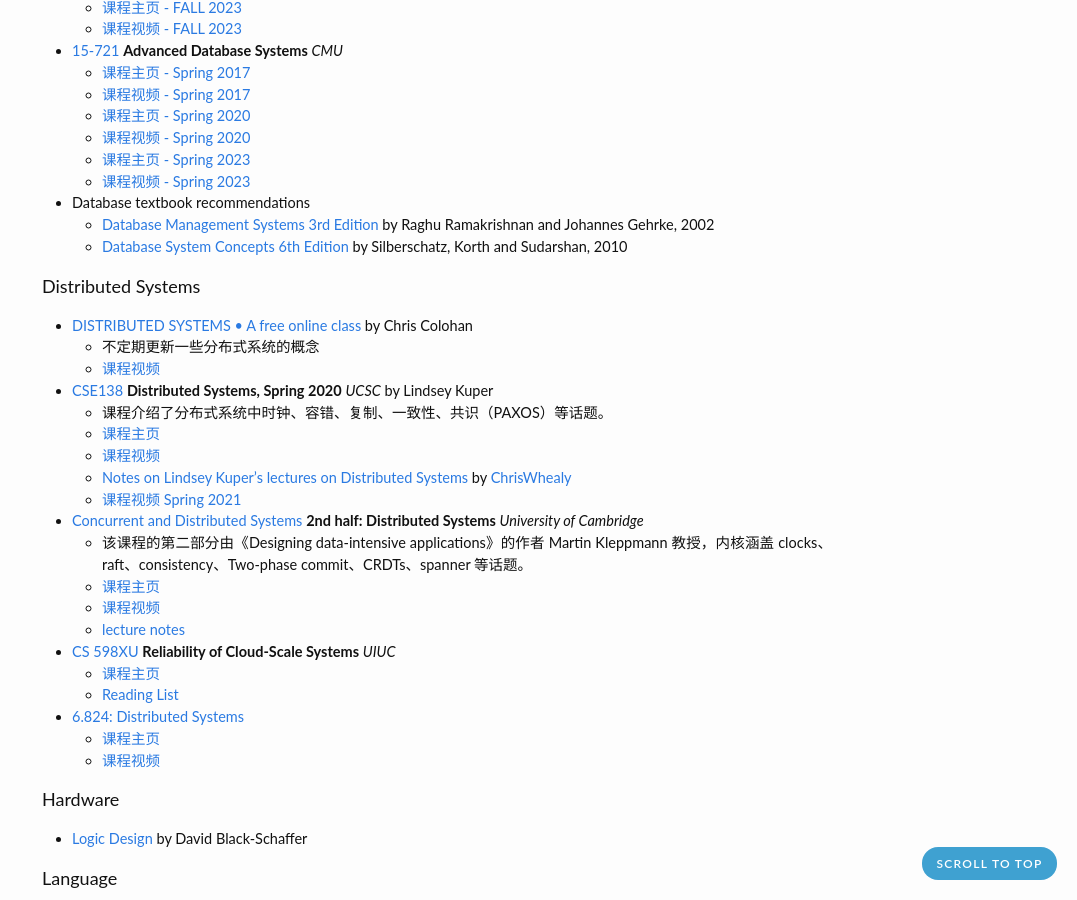
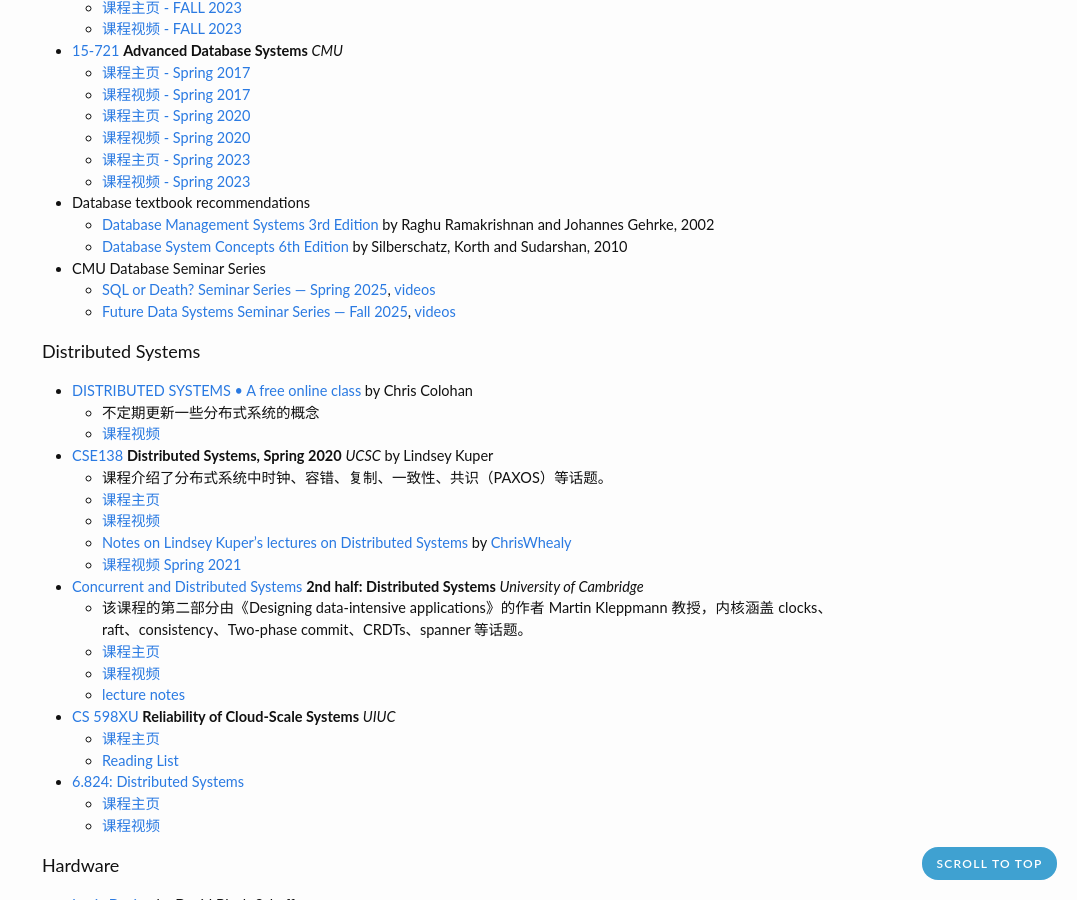
Before and after one commit to zhjwpku/zhjwpku.github.io, a Jekyll site: the page built from _posts/2018-09-16-awesome-cs-courses.md, in a window 1280 px wide and 900 px high, scrolled down 2484 px. Shown: the whole window, without its empty margins (203-1280 px from the left). Built offline with Jekyll 4.4.1, drawn with Linux system fonts in a browser that asks for light colours; comment, search, counter and statistics services are not loaded.

Commit message:
CMU Database Seminar Series

```diff
--- a/_posts/2018-09-16-awesome-cs-courses.md
+++ b/_posts/2018-09-16-awesome-cs-courses.md
@@ -127,6 +127,9 @@
 - Database textbook recommendations
   - [Database Management Systems 3rd Edition](https://www.amazon.com/Database-Management-Systems-Raghu-Ramakrishnan/dp/0072465638) by Raghu Ramakrishnan and Johannes Gehrke, 2002
   - [Database System Concepts 6th Edition](https://www.amazon.com/dp/0073523321) by Silberschatz, Korth and Sudarshan, 2010
+- CMU Database Seminar Series
+  - [SQL or Death? Seminar Series — Spring 2025](https://db.cs.cmu.edu/seminars/spring2025/), [videos](https://www.youtube.com/playlist?list=PLSE8ODhjZXjbpOIrZheFWxkYG8HD87xW1)
+  - [Future Data Systems Seminar Series — Fall 2025](https://db.cs.cmu.edu/seminars/fall2025/), [videos](https://www.youtube.com/playlist?list=PLSE8ODhjZXjbEeW_bOCZ8c_nx_Jhoz-GW)
 
 #### Distributed Systems
 
```
